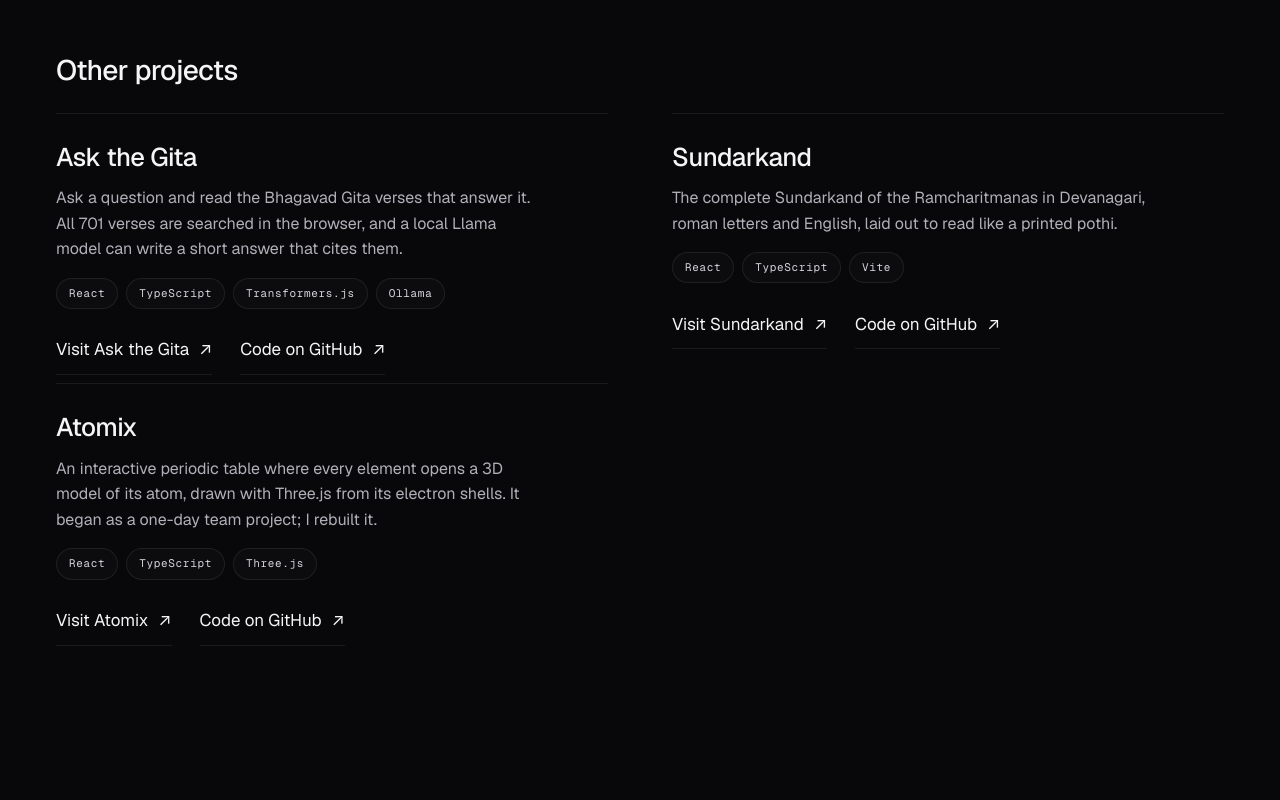
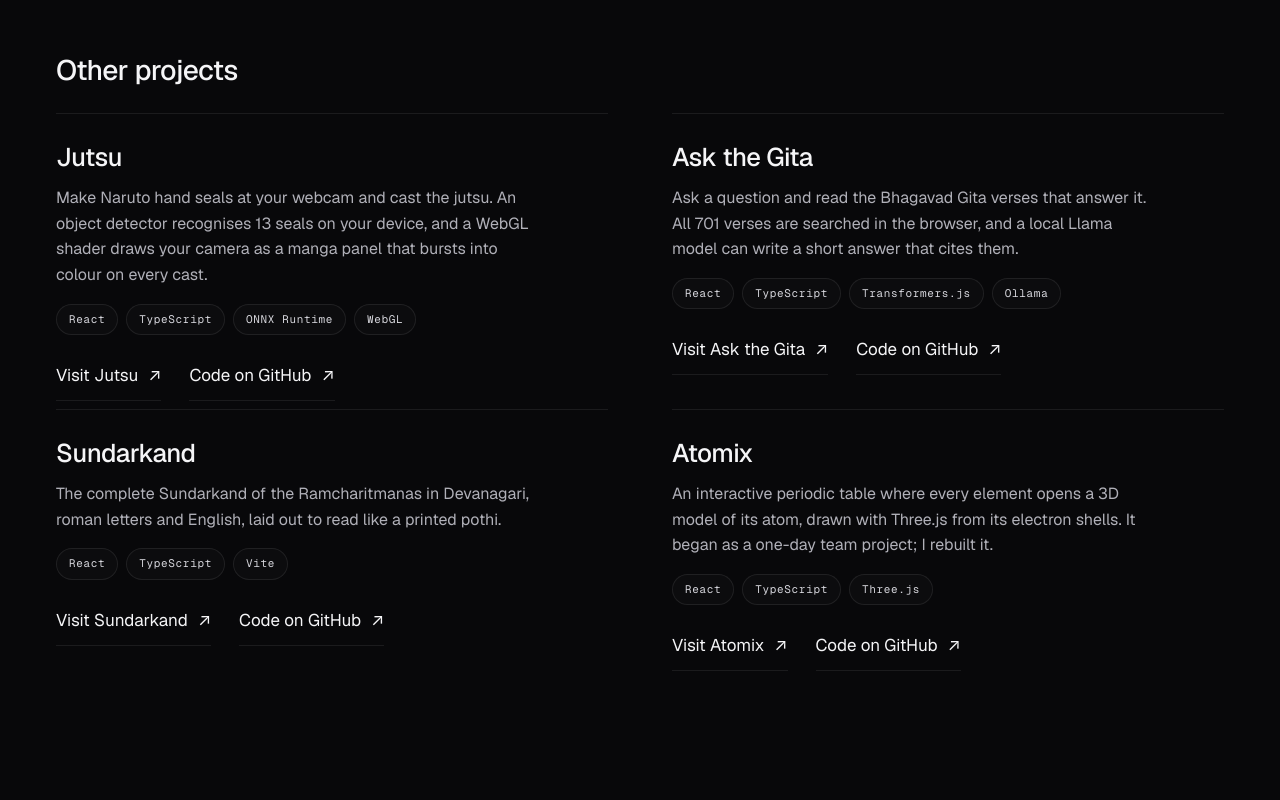
Before and after one commit to KalpKJ/KalpKJ.github.io, a Next.js app: page / in a window 1280 px wide. Shown: the part 2440-3240 px from the top of the page. Built offline with nearby package versions, Linux system fonts and the light colour scheme.

Commit message:
List Jutsu under other projects

```diff
--- a/app/content.ts
+++ b/app/content.ts
@@ -92,6 +92,14 @@ export const site = {
 
   otherProjects: [
     {
+      name: "Jutsu",
+      description:
+        "Make Naruto hand seals at your webcam and cast the jutsu. An object detector recognises 13 seals on your device, and a WebGL shader draws your camera as a manga panel that bursts into colour on every cast.",
+      tags: ["React", "TypeScript", "ONNX Runtime", "WebGL"],
+      href: "https://kalpkj.github.io/jutsu/",
+      code: "https://github.com/KalpKJ/jutsu",
+    },
+    {
       name: "Ask the Gita",
       description:
         "Ask a question and read the Bhagavad Gita verses that answer it. All 701 verses are searched in the browser, and a local Llama model can write a short answer that cites them.",
```
Also changed, not shown: 1 other file (tests, documents, lock files or other folders).
